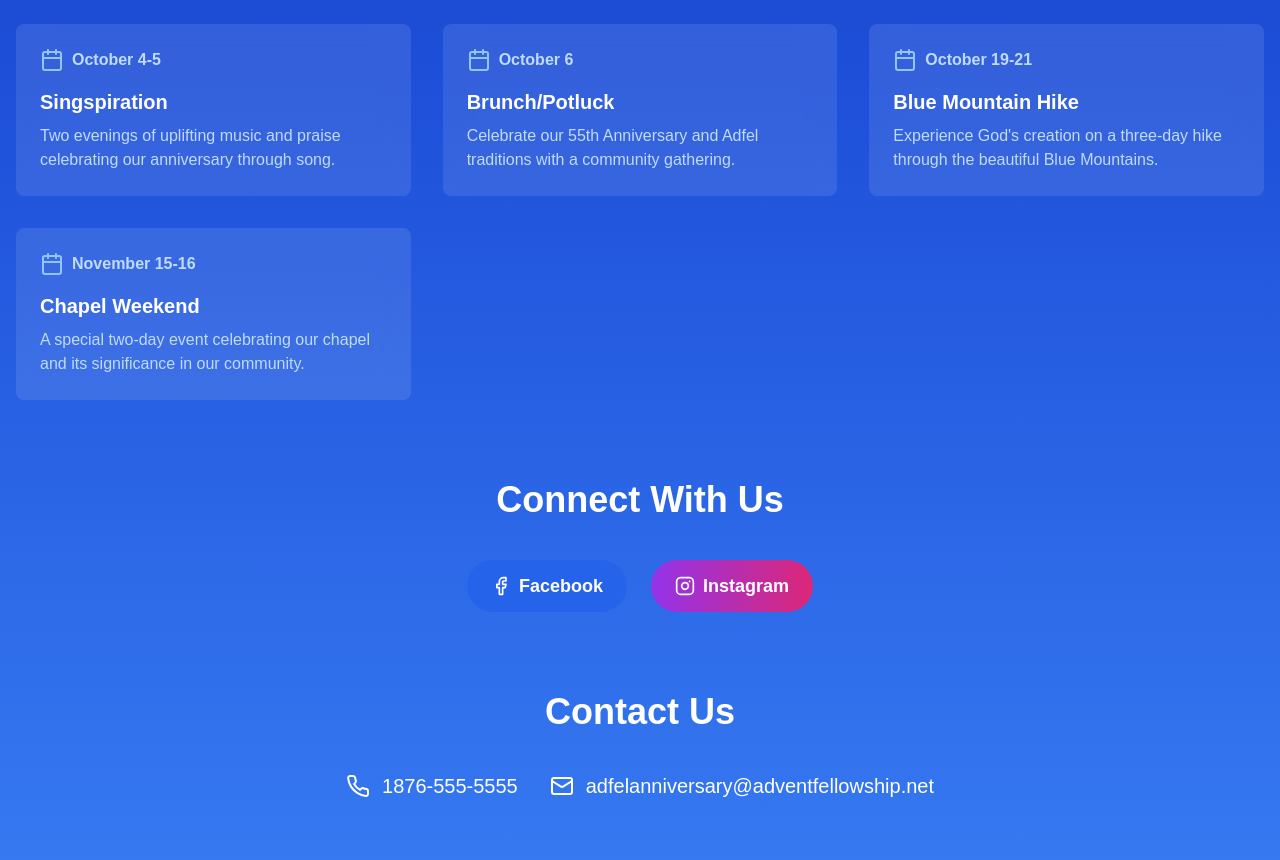
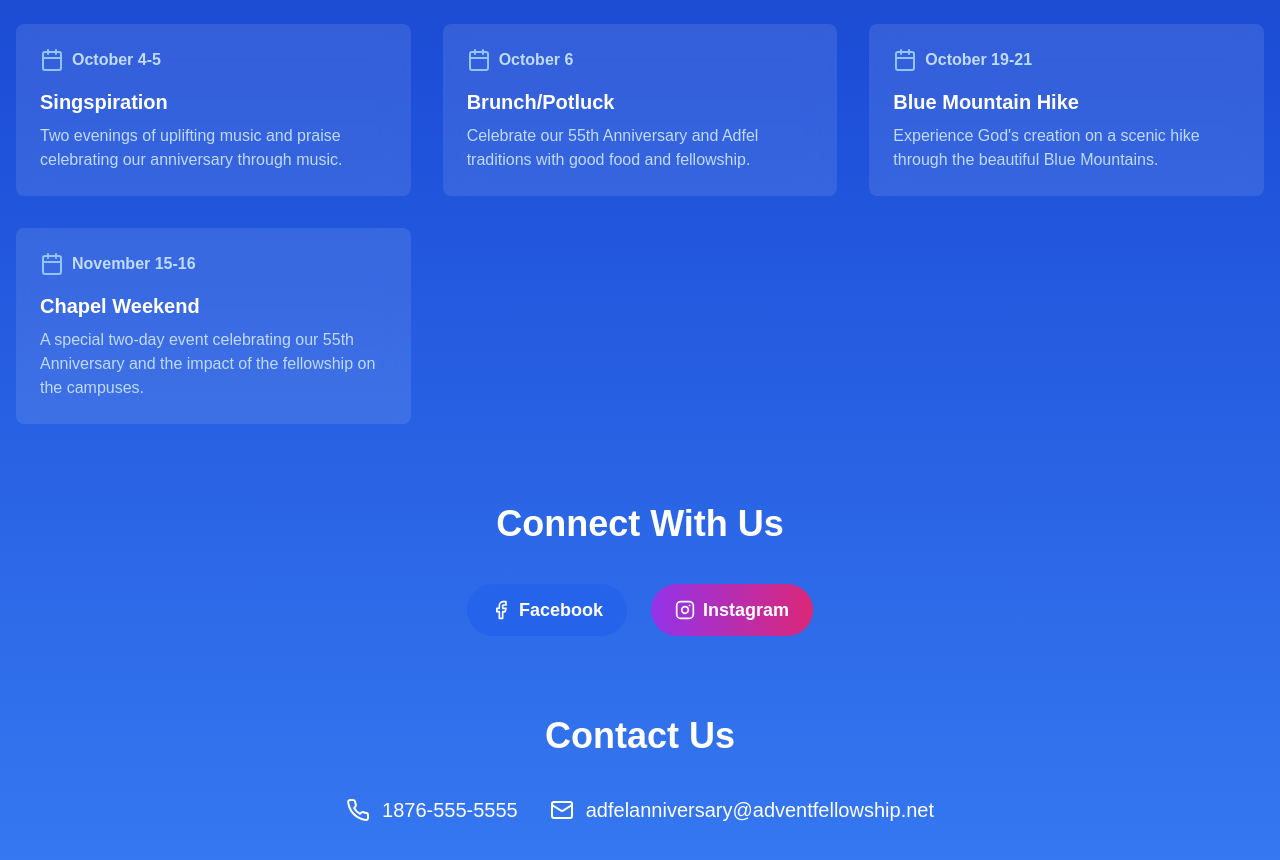
Before and after one commit to frazras/adfel55, a Next.js app: page / in a window 1280 px wide. Shown: the part 920-1780 px from the top of the page. Built offline with nearby package versions, Linux system fonts and the light colour scheme.

Commit message:
fix copy

```diff
--- a/src/components/enhanced-landing-page.tsx
+++ b/src/components/enhanced-landing-page.tsx
@@ -80,22 +80,22 @@ export function EnhancedLandingPageComponent() {
               {
                 date: "October 4-5",
                 title: "Singspiration",
-                description: "Two evenings of uplifting music and praise celebrating our anniversary through song."
+                description: "Two evenings of uplifting music and praise celebrating our anniversary through music."
               },
               {
                 date: "October 6",
                 title: "Brunch/Potluck",
-                description: "Celebrate our 55th Anniversary and Adfel traditions with a community gathering."
+                description: "Celebrate our 55th Anniversary and Adfel traditions with good food and fellowship."
               },
               {
                 date: "October 19-21",
                 title: "Blue Mountain Hike",
-                description: "Experience God's creation on a three-day hike through the beautiful Blue Mountains."
+                description: "Experience God's creation on a scenic hike through the beautiful Blue Mountains."
               },
               {
                 date: "November 15-16",
                 title: "Chapel Weekend",
-                description: "A special two-day event celebrating our chapel and its significance in our community."
+                description: "A special two-day event celebrating our 55th Anniversary and the impact of the fellowship on the campuses."
               }
             ].map((event, index) => (
               <motion.div
```
